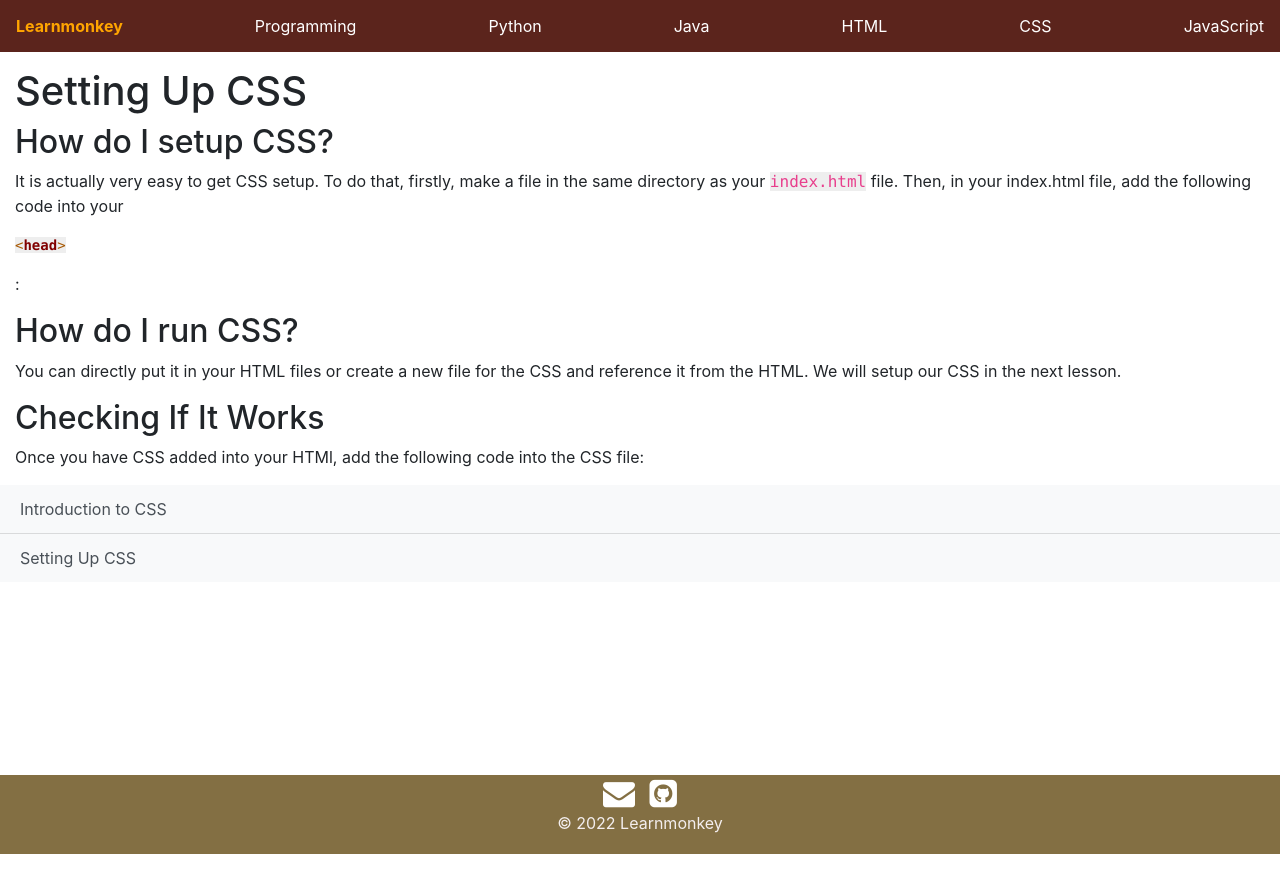
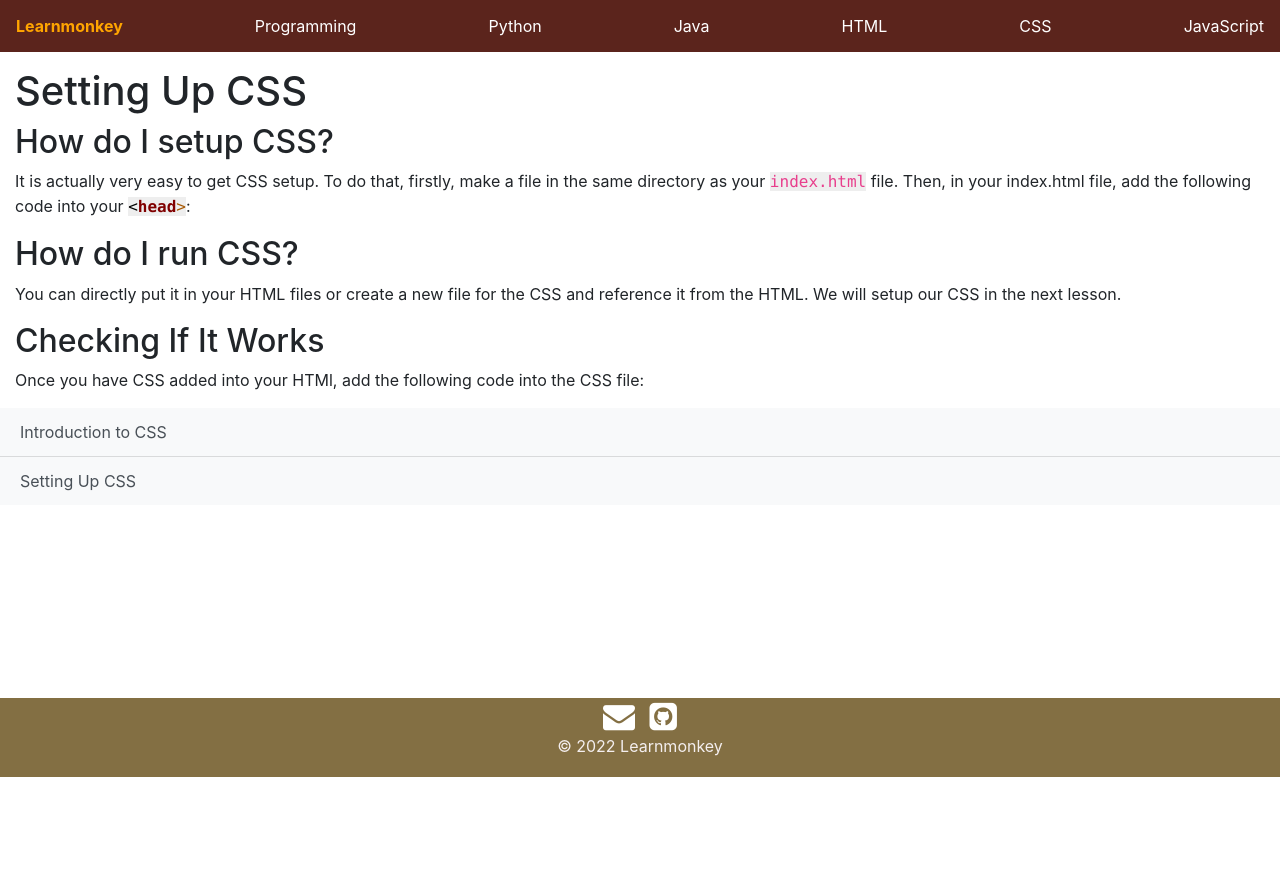
Before and after one commit to learnmonkey/learnmonkey.github.io, a Jekyll site: the page built from programming/css/setup-css.html, in a window 1280 px wide and 900 px high. Shown: the top 893 px of the window. Built offline with Jekyll 4.4.1, drawn with Linux system fonts in a browser that asks for light colours.

Commit message:
change the code in the css tutorial again wahhhhhhhhhhh :(

```diff
--- a/programming/css/setup-css.html
+++ b/programming/css/setup-css.html
@@ -8,7 +8,7 @@ layout: css
 
 <section>
     <h2>How do I setup CSS?</h2>
-    <p>It is actually very easy to get CSS setup. To do that, firstly, make a file in the same directory as your <code>index.html</code> file. Then, in your index.html file, add the following code into your <code><pre style='color:#000000;background:#ffffff;'><span style='color:#a65700; '>&lt;</span><span style='color:#800000; font-weight:bold; '>head</span><span style='color:#a65700; '>></span></pre></code>:</p>
+    <p>It is actually very easy to get CSS setup. To do that, firstly, make a file in the same directory as your <code>index.html</code> file. Then, in your index.html file, add the following code into your <code style='color:#000000;><span style='color:#a65700; '>&lt;</span><span style='color:#800000; font-weight:bold; '>head</span><span style='color:#a65700; '>></span></code>:</p>
 </section>
 
 <section>
```
